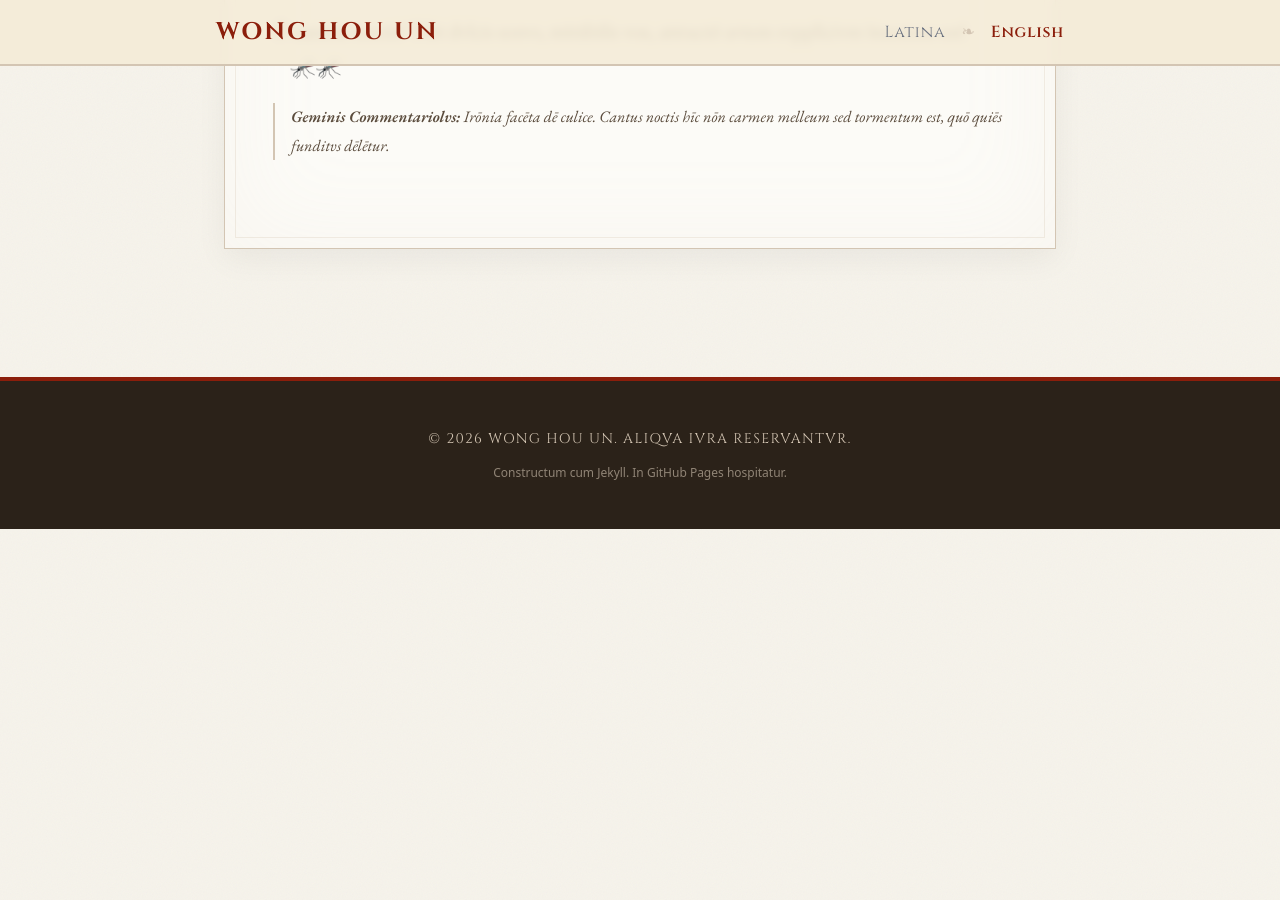
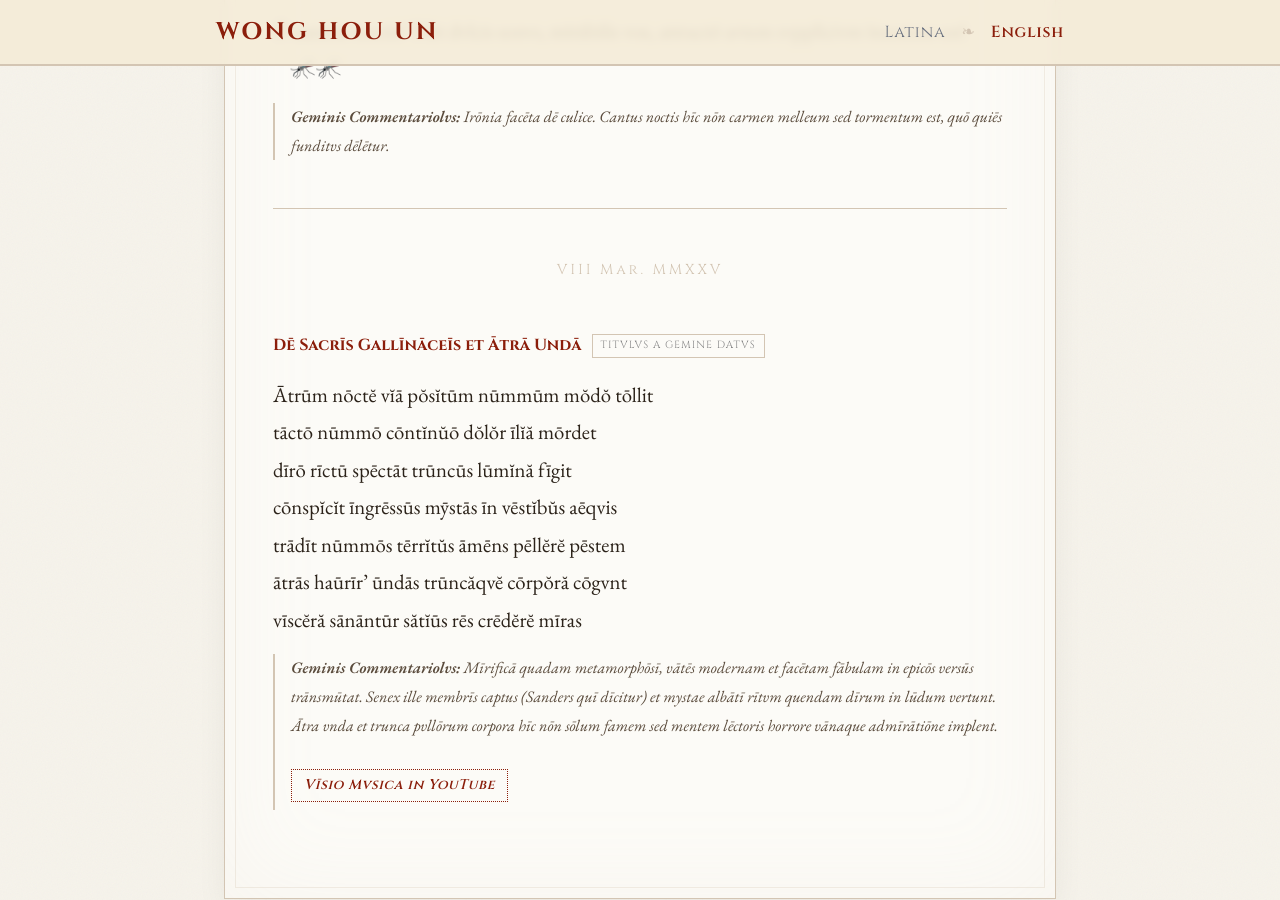
Before and after one commit to Harumoto1103/harumoto1103.github.io, a Jekyll site: the page built from adversaria.md, in a window 1280 px wide and 900 px high, scrolled down 12824 px. Built offline with Jekyll 4.4.1, drawn with Linux system fonts in a browser that asks for light colours; nearby versions of some CDN libraries; before the commit the page ends 13353 px from its top, so only the background shows below that.

Commit message:
feat: add Hexameter poem (KFC creepypasta) and YouTube link to Adversaria

```diff
--- a/adversaria.md
+++ b/adversaria.md
@@ -383,4 +383,19 @@ mē ēdoceat nātūra cūr iusserit.</div>
     <div class="classical-text">Ō cantrīx noctis! Tibi dulcis sonus, mīrābilis vox, attractō autem supplicium īnsomne est!
     🦟🦟</div>
     <div class="commentary"><b>Geminis Commentariolvs:</b> Irōnia facēta dē culice. Cantus noctis hīc nōn carmen melleum sed tormentum est, quō quiēs funditvs dēlētur.</div>
+
+    <hr style="border: 0; border-top: 1px double var(--stone-border); margin: 3rem 0;">
+    <div class="classical-date">VIII Mar. MMXXV</div>
+
+    <div class="classical-title">
+        Dē Sacrīs Gallīnāceīs et Ātrā Undā <span class="gemini-badge">Titvlvs a Gemine Datvs</span>
+    </div>
+    <div class="classical-text">Ātrūm nōctĕ vĭā pŏsĭtūm nūmmūm mŏdŏ tōllit
+tāctō nūmmō cōntĭnŭō dŏlŏr īlĭă mōrdet
+dīrō rīctū spēctāt trūncūs lūmĭnă fīgit
+cōnspĭcĭt īngrēssūs mȳstās īn vēstĭbŭs aēquis
+trādīt nūmmōs tērrĭtŭs āmēns pēllĕrĕ pēstem
+ātrās haūrīr’ ūndās trūncăquĕ cōrpŏră cōgunt
+vīscĕră sānāntūr sătĭūs rēs crēdĕrĕ mīras</div>
+    <div class="commentary"><b>Geminis Commentariolvs:</b> Mīrificā quadam metamorphōsī, vātēs modernam et facētam fābulam in epicōs versūs trānsmūtat. Senex ille membrīs captus (Sanders quī dīcitur) et mystae albātī rītvm quendam dīrum in lūdum vertunt. Ātra vnda et trunca pvllōrum corpora hīc nōn sōlum famem sed mentem lēctoris horrore vānaque admīrātiōne implent. <br><br> <a href="https://www.youtube.com/watch?v=U40RbU930Eg" target="_blank" class="badge" style="text-decoration: none; border-style: dotted;">Vīsio Mvsica in YouTube</a></div>
 </div>
```
